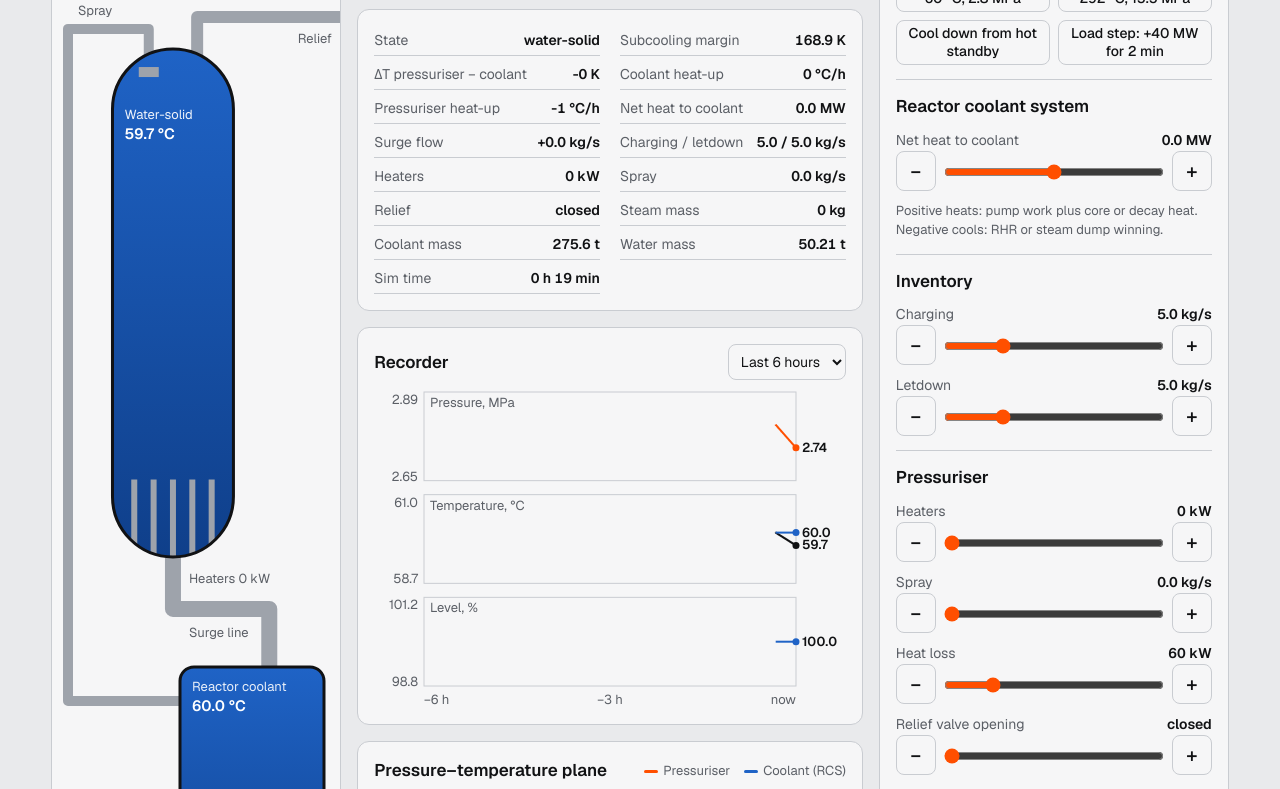
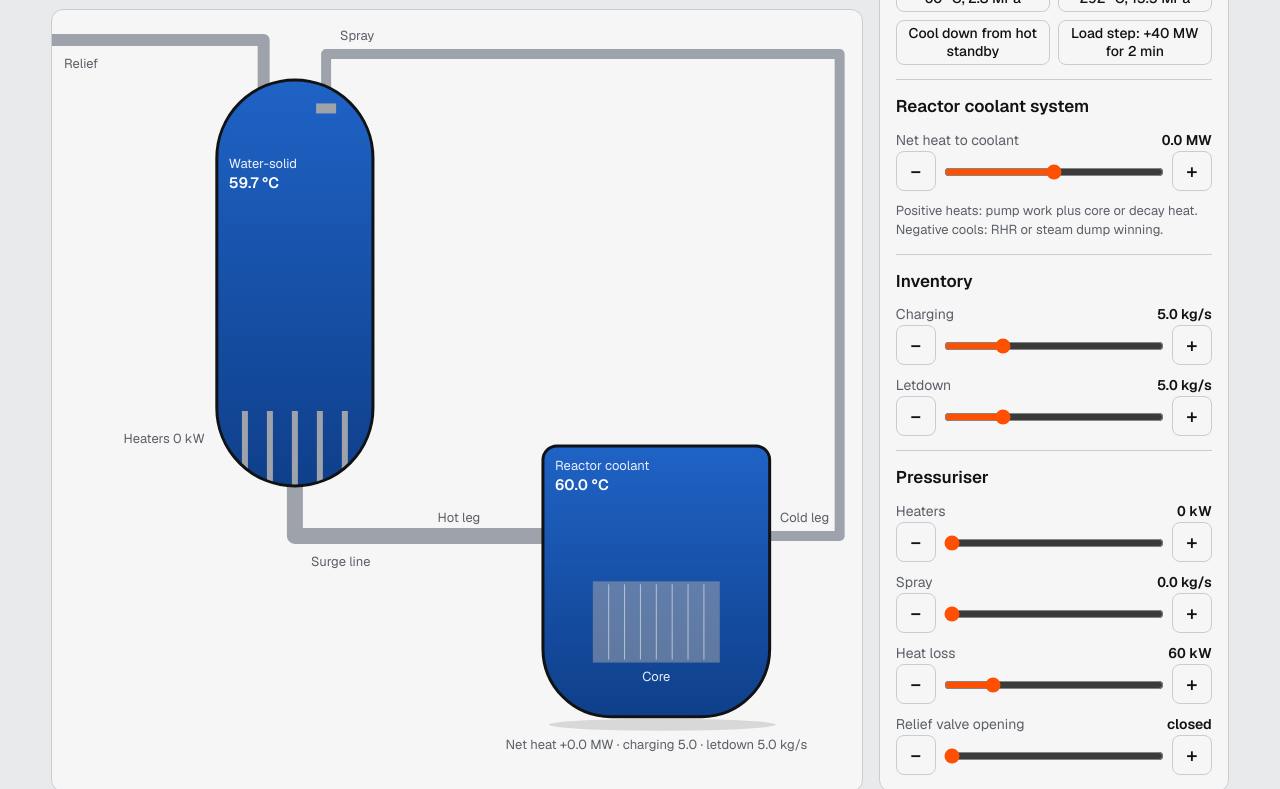
Before and after one commit to sati290/pressuriser-sim, a website: page index.html in a window 1280 px wide. Shown: the part 262-1051 px from the top of the page. Drawn offline with nearby package versions, Linux system fonts and the light colour scheme.

Commit message:
Desktop-first layout: wide mimic with controls beside it
Mimic spans the left column under the gauges, manual controls sit to
its right, stats/recorder/P-T plane move to a row below. Mimic redrawn
in landscape: elevated pressuriser left, reactor vessel right, surge
line to the hot leg, spray from the cold leg. Page width up to 1680 px.
CLAUDE.md notes desktop full screen as the primary target.

Co-Authored-By: Claude Opus 5.5 <noreply@anthropic.com>
Claude-Session: https://claude.ai/code/session_01EezPgjHKprTrYo9teUATZp

```diff
--- a/index.html
+++ b/index.html
@@ -20,7 +20,7 @@
 html,body{margin:0}
 body{background:var(--bg);color:var(--ink);font:16px/1.5 Geist,system-ui,-apple-system,"Segoe UI",sans-serif;overflow-x:clip}
 .band{padding:clamp(20px,3vw,40px) max(4vw,16px)}
-.wrap{max-width:1360px;margin:0 auto}
+.wrap{max-width:1680px;margin:0 auto}
 header .wrap{display:flex;flex-wrap:wrap;gap:16px 32px;align-items:end;justify-content:space-between}
 h1{font-size:clamp(30px,4vw,44px);line-height:1.05;letter-spacing:-.02em;margin:0;font-weight:700;text-wrap:balance}
 header p{margin:6px 0 0;color:var(--mute);max-width:62ch}
@@ -30,11 +30,12 @@ button{cursor:pointer;font-weight:500}
 button:hover{border-color:var(--ink)}
 button:focus-visible,select:focus-visible,input:focus-visible{outline:2px solid var(--acc);outline-offset:2px}
 button.primary{background:var(--ink);color:var(--bg);border-color:var(--ink);min-width:96px}
-.main{display:grid;gap:16px;grid-template-columns:minmax(220px,290px) minmax(0,1fr) minmax(290px,350px)}
+/* desktop-first: mimic wide in the left column, controls beside it, charts in a row below */
+.main{display:grid;gap:16px;grid-template-columns:minmax(0,1fr) minmax(300px,350px);grid-template-areas:"gauges controls" "vessel controls" "lower lower";grid-template-rows:auto 1fr auto;align-items:start}
+.main>.gauges{grid-area:gauges}.main>.vessel{grid-area:vessel}.main>.controls{grid-area:controls}.lower{grid-area:lower;display:grid;gap:16px;grid-template-columns:minmax(250px,.9fr) minmax(0,1.7fr) minmax(0,1.3fr);align-items:start}
 .card{background:var(--panel);border:1px solid var(--rule);border-radius:12px;padding:16px}
-.vessel{position:relative;min-height:700px;padding:0;overflow:hidden}
+.vessel{position:relative;min-height:clamp(520px,calc(100vh - 260px),760px);align-self:stretch;padding:0;overflow:hidden}
 .vessel canvas{position:absolute;inset:0;width:100%;height:100%}
-.centre{display:grid;gap:16px;align-content:start}
 .gauges{display:grid;grid-template-columns:repeat(4,minmax(0,1fr));gap:1px;background:var(--rule);border:1px solid var(--rule);border-radius:12px;overflow:hidden}
 .g{background:var(--panel);padding:10px 14px}
 .g span{display:block;color:var(--mute);font-size:14px;white-space:nowrap;overflow:hidden;text-overflow:ellipsis}
@@ -86,9 +87,9 @@ input[type=range]:disabled{opacity:.45;cursor:not-allowed}
 .notes p,.notes li{font-size:15px;margin:0 0 8px;color:var(--mute);max-width:65ch}
 .notes ol,.notes ul{padding-left:20px;margin:0}
 code{font-size:14px;overflow-wrap:anywhere}
-@media(max-width:1100px){.main{grid-template-columns:minmax(200px,270px) minmax(0,1fr)}.controls{grid-column:1/-1;grid-template-columns:repeat(auto-fit,minmax(min(100%,280px),1fr));gap:18px}.grp{border:0;padding:0}}
+@media(max-width:1100px){.main{grid-template-columns:minmax(0,1fr);grid-template-areas:"gauges" "vessel" "controls" "lower";grid-template-rows:none}.controls{grid-template-columns:repeat(auto-fit,minmax(min(100%,280px),1fr));gap:18px}.grp{border:0;padding:0}.lower{grid-template-columns:minmax(0,1fr) minmax(0,1fr)}.lower .stats{grid-column:1/-1}}
 @media(max-width:760px){.gauges{grid-template-columns:repeat(2,minmax(0,1fr))}}
-@media(max-width:640px){.main{grid-template-columns:minmax(0,1fr)}.gauges{position:sticky;top:0;z-index:2;order:-1}.centre{display:contents}.vessel{min-height:640px}.stats,.chartcard,.satcard{order:1}.controls{order:2}.g{padding:6px 10px}.g span{font-size:13px}.g b{font-size:22px}}
+@media(max-width:640px){.gauges{position:sticky;top:0;z-index:2}.vessel{min-height:480px}.lower{grid-template-columns:minmax(0,1fr)}.g{padding:6px 10px}.g span{font-size:13px}.g b{font-size:22px}}
 </style>
 </head>
 <body>
@@ -107,27 +108,13 @@ code{font-size:14px;overflow-wrap:anywhere}
 </header>
 
 <main class="band main wrap" style="padding-top:0">
+  <div class="gauges">
+    <div class="g p"><span>Pressure, MPa</span><b id="gP">–</b></div>
+    <div class="g"><span>Pressuriser, °C</span><b id="gT">–</b></div>
+    <div class="g r"><span>Coolant, °C</span><b id="gR">–</b></div>
+    <div class="g"><span>Level, %</span><b id="gL">–</b></div>
+  </div>
   <div class="card vessel" aria-label="Pressuriser and reactor vessel mimic"><canvas id="cv"></canvas></div>
-
-  <div class="centre">
-    <div class="gauges">
-      <div class="g p"><span>Pressure, MPa</span><b id="gP">–</b></div>
-      <div class="g"><span>Pressuriser, °C</span><b id="gT">–</b></div>
-      <div class="g r"><span>Coolant, °C</span><b id="gR">–</b></div>
-      <div class="g"><span>Level, %</span><b id="gL">–</b></div>
-    </div>
-    <dl class="stats card" id="stats"></dl>
-    <div class="card chartcard">
-      <div class="chead"><h2>Recorder</h2>
-        <select id="win" aria-label="Time window"><option value="120">Last 2 min</option><option value="600">Last 10 min</option><option value="3600" selected>Last hour</option><option value="21600">Last 6 hours</option></select></div>
-      <div class="fig"><svg id="rec"></svg></div>
-    </div>
-    <div class="card satcard">
-      <div class="chead"><h2>Pressure–temperature plane</h2>
-        <div class="key"><span><i style="background:var(--acc)"></i>Pressuriser</span><span><i style="background:var(--water)"></i>Coolant (RCS)</span></div></div>
-      <div class="fig sat"><svg id="sat"></svg></div>
-    </div>
-  </div>
 
   <div class="card controls">
     <div class="grp">
@@ -155,6 +142,20 @@ code{font-size:14px;overflow-wrap:anywhere}
       <div class="row"><label for="sp">Spray <output id="spo"></output></label><input id="sp" type="range" min="0" max="40" step="0.5" value="0"></div>
       <div class="row"><label for="loss">Heat loss <output id="losso"></output></label><input id="loss" type="range" min="0" max="300" step="5" value="60"></div>
       <div class="row"><label for="relMan">Relief valve opening <output id="relMano"></output></label><input id="relMan" type="range" min="0" max="100" step="5" value="0"></div>
+    </div>
+  </div>
+
+  <div class="lower">
+    <dl class="stats card" id="stats"></dl>
+    <div class="card chartcard">
+      <div class="chead"><h2>Recorder</h2>
+        <select id="win" aria-label="Time window"><option value="120">Last 2 min</option><option value="600">Last 10 min</option><option value="3600" selected>Last hour</option><option value="21600">Last 6 hours</option></select></div>
+      <div class="fig"><svg id="rec"></svg></div>
+    </div>
+    <div class="card satcard">
+      <div class="chead"><h2>Pressure–temperature plane</h2>
+        <div class="key"><span><i style="background:var(--acc)"></i>Pressuriser</span><span><i style="background:var(--water)"></i>Coolant (RCS)</span></div></div>
+      <div class="fig sat"><svg id="sat"></svg></div>
     </div>
   </div>
 </main>
@@ -484,22 +485,20 @@ const drawVessel=dtReal=>{
   cx.setTransform(dpr,0,0,dpr,0,0);cx.clearRect(0,0,W,H);
   const col={ink:css('--ink'),mute:css('--mute'),water:css('--water'),water2:css('--water2'),steam:css('--steam'),metal:css('--metal'),acc:'#ff4f00',rule:css('--rule')};
   const d=s.d,f=s.f,solid=d.mode==='solid',degC=T=>(T-273.15).toFixed(1)+' °C';
-  // layout: pressuriser top-left, reactor vessel below-right, joined by the surge line
-  const avail=H-64-64,vw=Math.min(150,W*0.42),rw=Math.min(180,W*0.5);
-  const rh=clamp(avail*0.36,150,rw*2),ph=clamp(avail-rh-110,220,vw*4.2);
-  const y0=64+Math.max(0,(avail-ph-rh-110)/2); // centre vertically when the card is tall
-  const x0=Math.max(40,Math.min(W*0.42-vw/2,W-vw-80)),y1=y0+ph,rad=vw/2,pcx=x0+vw/2;
-  const sy=y1+52,rx=W-rw-16,ry0=sy+58,ry1=ry0+rh,rcx=rx+rw*0.62;
+  // landscape layout: pressuriser left, elevated; reactor vessel right; surge line drops from the
+  // pressuriser bottom and runs across to the hot-leg nozzle, spray comes from the cold-leg side
+  const vw=Math.min(165,H*0.2,W*0.24),rw=Math.min(250,W*0.28),rad=vw/2;
+  const x0=Math.max(70,W*0.3-vw/2),y0=70,y1=y0+clamp(H*0.52,2.4*vw,3.4*vw),pcx=x0+vw/2;
+  const rx=Math.min(W-rw-60,Math.max(x0+vw+170,W*0.66-rw/2)),sy=y1+50,cyl=sy,ry0=Math.max(y0+40,sy-90),ry1=Math.max(sy+80,H-74),rh=ry1-ry0;
   const inTop=y0+rad*0.55,inBot=y1-rad*0.55,lev=clamp(d.level,0,1),ly=solid?y0-2:inBot-(inBot-inTop)*lev;
   const shape=()=>{cx.beginPath();cx.roundRect(x0,y0,vw,y1-y0,[rad,rad,rad,rad])};
   const pipe=(pts,w)=>{cx.strokeStyle=col.metal;cx.lineWidth=w;cx.lineJoin='round';cx.lineCap='butt';cx.beginPath();cx.moveTo(pts[0],pts[1]);for(let i=2;i<pts.length;i+=2)cx.lineTo(pts[i],pts[i+1]);cx.stroke()};
   const lbl=(t,x,y,c,b)=>{cx.font=(b?'600 15px':'13px')+' Geist,system-ui,sans-serif';cx.fillStyle=c;cx.fillText(t,x,y)};
   cx.fillStyle='rgba(0,0,0,.12)';cx.beginPath();cx.ellipse(rx+rw/2+6,ry1+8,rw*0.5,6,0,0,7);cx.fill();
-  // piping: surge line (pressuriser bottom → hot leg / vessel), spray line (cold leg → top), relief (top → right)
-  pipe([pcx,y1-4,pcx,sy,rcx,sy,rcx,ry0+4],16);
-  const pt=y0-28;
-  pipe([rx+4,ry0+34,16,ry0+34,16,pt+8,x0+vw*0.3,pt+8,x0+vw*0.3,y0+8],10);
-  pipe([x0+vw*0.7,y0+8,x0+vw*0.7,pt-4,W,pt-4],12);
+  const pt=34,sx=x0+vw*0.7,qx=x0+vw*0.3;
+  pipe([pcx,y1-4,pcx,sy,rx+4,sy],16);
+  pipe([rx+rw-4,cyl,W-22,cyl,W-22,pt+10,sx,pt+10,sx,y0+8],10);
+  pipe([qx,y0+8,qx,pt-4,0,pt-4],12);
   // reactor vessel: coolant + core
   cx.save();cx.beginPath();cx.roundRect(rx,ry0,rw,rh,[14,14,rw*0.3,rw*0.3]);cx.clip();
   const gr=cx.createLinearGradient(0,ry0,0,ry1);gr.addColorStop(0,col.water);gr.addColorStop(1,col.water2);cx.fillStyle=gr;cx.fillRect(rx,ry0,rw,rh);
@@ -514,9 +513,9 @@ const drawVessel=dtReal=>{
   lbl('Reactor coolant',rx+12,ry0+24,'rgba(255,255,255,.9)');
   lbl(degC(s.Tr),rx+12,ry0+44,'#fff',true);
   cx.textAlign='center';lbl('Core',kx+kw/2,ky+kh+18,'rgba(255,255,255,.9)');
-  cx.textAlign='right';
-  lbl(`Net heat ${f.Qr>=0?'+':'−'}${Math.abs(f.Qr/1e6).toFixed(1)} MW`,W-8,ry1+26,col.mute);
-  lbl(`Charging ${f.ch.toFixed(1)} · letdown ${f.ld.toFixed(1)} kg/s`,W-8,ry1+44,col.mute);
+  cx.textAlign='center';
+  lbl(`Net heat ${f.Qr>=0?'+':'−'}${Math.abs(f.Qr/1e6).toFixed(1)} MW · charging ${f.ch.toFixed(1)} · letdown ${f.ld.toFixed(1)} kg/s`,rx+rw/2,ry1+32,col.mute);
+  lbl('Hot leg',(rx+pcx)/2+40,sy-14,col.mute);lbl('Cold leg',(rx+rw+W-22)/2,cyl-14,col.mute);
   // pressuriser interior
   cx.save();shape();cx.clip();
   const gs=cx.createLinearGradient(x0,0,x0+vw,0);gs.addColorStop(0,col.steam);gs.addColorStop(1,col.rule);cx.fillStyle=gs;cx.fillRect(x0,y0,vw,y1-y0);
@@ -529,12 +528,12 @@ const drawVessel=dtReal=>{
   if(!reduce&&!solid){
     const sp=Math.min(dtReal,100)/1000;
     let nb=hp*60*sp;while(nb>0){if(rnd()<nb)parts.push({k:'b',x:x0+vw*(0.18+(rnd()*5|0)*0.16)+(rnd()-.5)*6,y:y1-rad*0.3-(hL-rad*0.3)*rnd(),v:40+rnd()*40});nb--}
-    let nd=f.ws/40*80*sp;while(nd>0){if(rnd()<nd)parts.push({k:'d',x:x0+vw*0.3,y:y0+rad*0.3+14,v:120+rnd()*80,vx:(rnd()-.5)*50});nd--}
+    let nd=f.ws/40*80*sp;while(nd>0){if(rnd()<nd)parts.push({k:'d',x:sx,y:y0+rad*0.3+14,v:120+rnd()*80,vx:(rnd()-.5)*50});nd--}
     for(const p of parts){p.y+=(p.k==='b'?-1:1)*p.v*sp;if(p.vx)p.x+=p.vx*sp}
     parts=parts.filter(p=>p.k==='b'?p.y>ly:p.y<ly);
     for(const p of parts){cx.beginPath();if(p.k==='b'){cx.strokeStyle='rgba(255,255,255,.75)';cx.lineWidth=1.2;cx.arc(p.x,p.y,2.2,0,7);cx.stroke()}else{cx.fillStyle=col.water;cx.arc(p.x,p.y,2,0,7);cx.fill()}}
   }else parts=[];
-  cx.fillStyle=col.metal;cx.fillRect(x0+vw*0.3-10,y0+rad*0.3,20,10);
+  cx.fillStyle=col.metal;cx.fillRect(sx-10,y0+rad*0.3,20,10);
   cx.restore();
   shape();cx.lineWidth=3;cx.strokeStyle=col.ink;cx.stroke();
   cx.textAlign='left';
@@ -558,13 +557,13 @@ const drawVessel=dtReal=>{
       lbl('Insurge layer',ox,oy,col.mute);lbl(degC(Ts),ox,oy+20,col.ink,true);
     }
   }
-  lbl(f.ws>0?`Spray ${f.ws.toFixed(1)} kg/s`:'Spray',26,pt-6,col.mute);
-  cx.textAlign='right';lbl(s.sv?'Safety valve open':s.rel?`Relief valve ${Math.round(s.rel*100)} %`:'Relief',W-8,pt+22,col.mute);
+  cx.textAlign='left';lbl(f.ws>0?`Spray ${f.ws.toFixed(1)} kg/s`:'Spray',sx+14,pt-4,col.mute);
+  lbl(s.sv?'Safety valve open':s.rel?`Relief valve ${Math.round(s.rel*100)} %`:'Relief',12,pt+24,col.mute);
+  cx.textAlign='right';lbl(f.trip?'Heaters tripped':`Heaters ${(f.Q/1e3).toFixed(0)} kW`,x0-12,inBot,col.mute);
   cx.textAlign='left';
-  lbl(f.trip?'Heaters tripped':`Heaters ${(f.Q/1e3).toFixed(0)} kW`,pcx+16,y1+26,col.mute);
-  const sw=s.surge;lbl(Math.abs(sw)<0.05?'Surge line':sw>0?`Insurge ${sw.toFixed(1)} kg/s`:`Outsurge ${(-sw).toFixed(1)} kg/s`,pcx+16,sy+28,col.mute);
-  if(Math.abs(sw)>=0.05){cx.fillStyle=col.acc;const ax=pcx,ay=y1+28,dir=sw>0?-1:1;cx.beginPath();cx.moveTo(ax,ay+dir*12);cx.lineTo(ax-8,ay-dir*4);cx.lineTo(ax+8,ay-dir*4);cx.fill()}
-  if(s.rel||s.sv){cx.fillStyle=col.mute;const tt=performance.now()/300;for(let i=0;i<4;i++){const ph=(tt+i/4)%1;cx.globalAlpha=(1-ph)*(s.sv?1:Math.max(0.3,s.rel));cx.beginPath();cx.arc(W-14-ph*10,pt+2-ph*14,4+ph*8,0,7);cx.fill()}cx.globalAlpha=1}
+  const sw=s.surge;lbl(Math.abs(sw)<0.05?'Surge line':sw>0?`Insurge ${sw.toFixed(1)} kg/s`:`Outsurge ${(-sw).toFixed(1)} kg/s`,pcx+16,sy+30,col.mute);
+  if(Math.abs(sw)>=0.05){cx.fillStyle=col.acc;const ax=pcx,ay=(y1+sy)/2,dir=sw>0?-1:1;cx.beginPath();cx.moveTo(ax,ay+dir*12);cx.lineTo(ax-8,ay-dir*4);cx.lineTo(ax+8,ay-dir*4);cx.fill()}
+  if(s.rel||s.sv){cx.fillStyle=col.mute;const tt=performance.now()/300;for(let i=0;i<4;i++){const ph=(tt+i/4)%1;cx.globalAlpha=(1-ph)*(s.sv?1:Math.max(0.3,s.rel));cx.beginPath();cx.arc(26+ph*12,pt-8-ph*12,4+ph*7,0,7);cx.fill()}cx.globalAlpha=1}
 };
 
 // ---------- loop ----------
```
Also changed, not shown: CLAUDE.md (+7 -2 lines).
